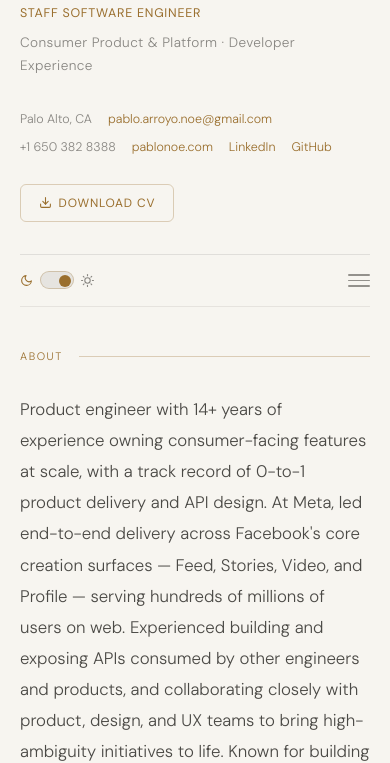
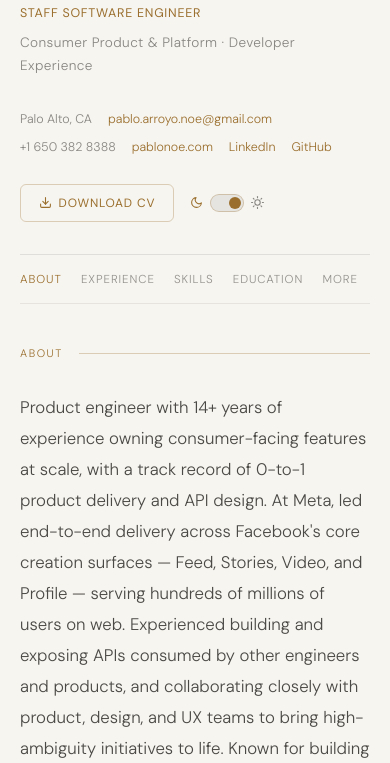
Before and after one commit to PaulNoe/resume, a plain HTML site: page index.html in a window 390 px wide. Shown: the part 89-852 px from the top of the page. Drawn offline with Linux system fonts and the light colour scheme.

Commit message:
rework navbar

```diff
--- a/index.html
+++ b/index.html
@@ -116,6 +116,9 @@
     }
     .cv-download:hover{background:var(--toggle-bg);border-color:var(--accent);color:var(--accent-hover)}
     .cv-download svg{width:13px;height:13px;flex-shrink:0}
+    .hero-actions{display:flex;align-items:center;gap:1rem;margin-top:1.6rem}
+    .hero-actions .cv-download{margin-top:0}
+    .hero-actions .theme-toggle-mobile{display:none}
 
     /* Sticky nav */
     .nav{
@@ -132,7 +135,7 @@
       z-index:10;
       transition:background .25s ease
     }
-    .nav-links{display:flex;gap:2rem;flex:1}
+    .nav-links{display:flex;gap:2rem;flex:1;order:-1}
     .nav-links a{
       font-size:.75rem;
       letter-spacing:.08em;
@@ -169,6 +172,8 @@
     }
     .toggle-thumb.right{transform:translateX(16px)}
     .hamburger{display:none}
+    .nav-home{display:none}
+    .nav-section-label{display:none}
 
     /* Sections */
     .section{padding:3.5rem 0;border-bottom:.5px solid var(--border)}
@@ -241,32 +246,58 @@
       .hero-contact{gap:.4rem 1rem;font-size:.78rem}
 
       /* Nav */
+      .nav-home,.hamburger{opacity:0;pointer-events:none;transition:opacity .2s;width:0;overflow:hidden}
+      .nav.is-sticky .nav-home,
+      .nav.is-sticky .hamburger{opacity:1;pointer-events:auto;width:auto;overflow:visible}
+      .nav-home{
+        display:flex;align-items:center;justify-content:center;
+        flex-shrink:0;background:none;border:none;cursor:pointer;padding:0;
+        color:var(--text-nav);transition:color .2s
+      }
+      .nav-home:hover{color:var(--accent)}
+      .nav-home svg{width:16px;height:16px}
+      .nav-section-label{
+        display:none;flex:1;padding:0 .75rem;
+        font-size:.7rem;letter-spacing:.1em;text-transform:uppercase;
+        color:var(--accent);font-weight:400
+      }
+      .nav.is-sticky .nav-section-label{display:block}
+      .theme-toggle{display:none}
+      .hero-actions .theme-toggle-mobile{display:flex}
       .nav{padding:.9rem 0;flex-wrap:wrap;gap:0}
+      /* Not sticky: links show inline, no dropdown behaviour */
       .nav-links{
+        display:flex;flex-direction:row;flex-wrap:wrap;gap:.6rem 1.2rem;
+        width:100%;order:-1;
+        border-top:none;margin-top:0
+      }
+      .nav-links a{
+        font-size:.72rem;padding:0;
+        border-bottom:none
+      }
+      /* Sticky: links become the collapsible dropdown */
+      .nav.is-sticky .nav-links{
         display:none;flex-direction:column;gap:0;flex:none;
         width:100%;margin-top:.75rem;
-        border-top:.5px solid var(--border)
+        border-top:.5px solid var(--border);
+        order:1
       }
-      .nav-links.open{display:flex}
-      .nav-links a{
+      .nav.is-sticky .nav-links.open{display:flex}
+      .nav.is-sticky .nav-links a{
         font-size:.8rem;padding:.65rem 0;
         border-bottom:.5px solid var(--border)
       }
-      .nav-links a:last-child{border-bottom:none}
+      .nav.is-sticky .nav-links a:last-child{border-bottom:none}
       .hamburger{
-        display:flex;flex-direction:column;justify-content:center;gap:4px;
-        width:22px;height:22px;flex-shrink:0;
-        background:none;border:none;cursor:pointer;padding:0;margin-left:auto
+        display:flex;align-items:center;justify-content:center;
+        flex-shrink:0;background:none;border:none;cursor:pointer;padding:0
       }
-      .hamburger span{
-        display:block;height:1.5px;width:100%;
-        background:var(--text-nav);border-radius:2px;
-        transition:transform .22s ease,opacity .22s ease,background .2s
+      .chevron-icon{
+        width:18px;height:18px;color:var(--text-nav);
+        transition:transform .25s ease,color .2s
       }
-      .hamburger:hover span{background:var(--accent)}
-      .hamburger.open span:nth-child(1){transform:translateY(5.5px) rotate(45deg)}
-      .hamburger.open span:nth-child(2){opacity:0}
-      .hamburger.open span:nth-child(3){transform:translateY(-5.5px) rotate(-45deg)}
+      .hamburger:hover .chevron-icon{color:var(--accent)}
+      .hamburger.open .chevron-icon{transform:rotate(180deg)}
 
       /* Sections */
       .section{padding:2.5rem 0}
@@ -309,6 +340,7 @@
         <a href="https://www.linkedin.com/in/pablo-noe" target="_blank" rel="noreferrer">LinkedIn</a>
         <a href="https://github.com/paulnoe" target="_blank" rel="noreferrer">GitHub</a>
       </div>
+      <div class="hero-actions">
         <a class="cv-download" href="./pdf/pablo-arroyo-noe-resume.pdf" download>
           <svg viewBox="0 0 24 24" fill="none" stroke="currentColor" stroke-width="2" stroke-linecap="round" stroke-linejoin="round">
             <path d="M21 15v4a2 2 0 0 1-2 2H5a2 2 0 0 1-2-2v-4"/>
@@ -317,17 +349,31 @@
           </svg>
           Download CV
         </a>
+        <button class="theme-toggle theme-toggle-mobile" id="themeToggleMobile" aria-label="Toggle theme">
+          <svg class="toggle-icon" id="moonIconMobile" viewBox="0 0 24 24" fill="none" stroke="currentColor" stroke-width="2" stroke-linecap="round" stroke-linejoin="round">
+            <path d="M21 12.79A9 9 0 1 1 11.21 3 7 7 0 0 0 21 12.79z"/>
+          </svg>
+          <div class="toggle-track"><div class="toggle-thumb" id="toggleThumbMobile"></div></div>
+          <svg class="toggle-icon" id="sunIconMobile" viewBox="0 0 24 24" fill="none" stroke="currentColor" stroke-width="2" stroke-linecap="round" stroke-linejoin="round">
+            <circle cx="12" cy="12" r="5"/>
+            <line x1="12" y1="1" x2="12" y2="3"/><line x1="12" y1="21" x2="12" y2="23"/>
+            <line x1="4.22" y1="4.22" x2="5.64" y2="5.64"/><line x1="18.36" y1="18.36" x2="19.78" y2="19.78"/>
+            <line x1="1" y1="12" x2="3" y2="12"/><line x1="21" y1="12" x2="23" y2="12"/>
+            <line x1="4.22" y1="19.78" x2="5.64" y2="18.36"/><line x1="18.36" y1="5.64" x2="19.78" y2="4.22"/>
+          </svg>
+        </button>
+      </div>
     </div>
 
     <!-- Nav -->
     <nav class="nav">
-      <div class="nav-links" id="navLinks">
-        <a href="#summary">About</a>
-        <a href="#experience">Experience</a>
-        <a href="#skills">Skills</a>
-        <a href="#education">Education</a>
-        <a href="#additional">More</a>
-      </div>
+      <button class="nav-home" id="navHome" aria-label="Back to top">
+        <svg viewBox="0 0 24 24" fill="none" stroke="currentColor" stroke-width="2" stroke-linecap="round" stroke-linejoin="round">
+          <path d="M3 9.5L12 3l9 6.5V20a1 1 0 0 1-1 1H5a1 1 0 0 1-1-1V9.5z"/>
+          <polyline points="9 21 9 12 15 12 15 21"/>
+        </svg>
+      </button>
+      <span class="nav-section-label" id="navSectionLabel"></span>
       <button class="theme-toggle" id="themeToggle" aria-label="Toggle theme">
         <svg class="toggle-icon" id="moonIcon" viewBox="0 0 24 24" fill="none" stroke="currentColor" stroke-width="2" stroke-linecap="round" stroke-linejoin="round">
           <path d="M21 12.79A9 9 0 1 1 11.21 3 7 7 0 0 0 21 12.79z"/>
@@ -342,8 +388,17 @@
         </svg>
       </button>
       <button class="hamburger" id="hamburger" aria-label="Toggle menu" aria-expanded="false">
-        <span></span><span></span><span></span>
+        <svg class="chevron-icon" viewBox="0 0 24 24" fill="none" stroke="currentColor" stroke-width="2" stroke-linecap="round" stroke-linejoin="round">
+          <polyline points="6 9 12 15 18 9"/>
+        </svg>
       </button>
+      <div class="nav-links" id="navLinks">
+        <a href="#summary">About</a>
+        <a href="#experience">Experience</a>
+        <a href="#skills">Skills</a>
+        <a href="#education">Education</a>
+        <a href="#additional">More</a>
+      </div>
     </nav>
 
     <!-- About -->
@@ -532,10 +587,14 @@
       document.getElementById('moonIcon').classList.toggle('lit', !dark);
       document.getElementById('sunIcon').classList.toggle('lit', dark);
       document.getElementById('toggleThumb').classList.toggle('right', !dark);
+      document.getElementById('moonIconMobile').classList.toggle('lit', !dark);
+      document.getElementById('sunIconMobile').classList.toggle('lit', dark);
+      document.getElementById('toggleThumbMobile').classList.toggle('right', !dark);
       localStorage.setItem('theme', dark ? 'dark' : 'light');
     }
     applyTheme(isDark);
     document.getElementById('themeToggle').addEventListener('click', function () { applyTheme(!isDark); });
+    document.getElementById('themeToggleMobile').addEventListener('click', function () { applyTheme(!isDark); });
 
     // Fade-in
     var fadeEls = document.querySelectorAll('.fade-in');
@@ -549,15 +608,19 @@
 
     // Active nav
     var sectionIds = ['summary', 'experience', 'skills', 'education', 'additional'];
-    var navLinks = {};
+    var navAnchors = {};
     sectionIds.forEach(function (id) {
-      navLinks[id] = document.querySelector('.nav-links a[href="#' + id + '"]');
+      navAnchors[id] = document.querySelector('.nav-links a[href="#' + id + '"]');
     });
+    var navSectionLabel = document.getElementById('navSectionLabel');
     var navObs = new IntersectionObserver(function (entries) {
       entries.forEach(function (e) {
         if (e.isIntersecting) {
-          sectionIds.forEach(function (id) { if (navLinks[id]) navLinks[id].classList.remove('active'); });
-          if (navLinks[e.target.id]) navLinks[e.target.id].classList.add('active');
+          sectionIds.forEach(function (id) { if (navAnchors[id]) navAnchors[id].classList.remove('active'); });
+          if (navAnchors[e.target.id]) {
+            navAnchors[e.target.id].classList.add('active');
+            navSectionLabel.textContent = navAnchors[e.target.id].textContent;
+          }
         }
       });
     }, { rootMargin: '-40% 0px -50% 0px' });
@@ -566,7 +629,25 @@
       if (el) navObs.observe(el);
     });
 
-    // Hamburger menu
+    // Show mobile nav bar only when sticky (hero out of view)
+    var navEl = document.querySelector('.nav');
+    var heroObs = new IntersectionObserver(function (entries) {
+      var sticky = !entries[0].isIntersecting;
+      navEl.classList.toggle('is-sticky', sticky);
+      if (!sticky) {
+        navLinks.classList.remove('open');
+        hamburger.classList.remove('open');
+        hamburger.setAttribute('aria-expanded', 'false');
+      }
+    }, { threshold: 0 });
+    heroObs.observe(document.getElementById('heroEl'));
+
+    // Home button
+    document.getElementById('navHome').addEventListener('click', function () {
+      window.scrollTo({ top: 0, behavior: 'smooth' });
+    });
+
+    // Chevron menu
     var hamburger = document.getElementById('hamburger');
     var navLinks = document.getElementById('navLinks');
     hamburger.addEventListener('click', function () {
```
Lines whose indentation alone changed are shown as unchanged.
